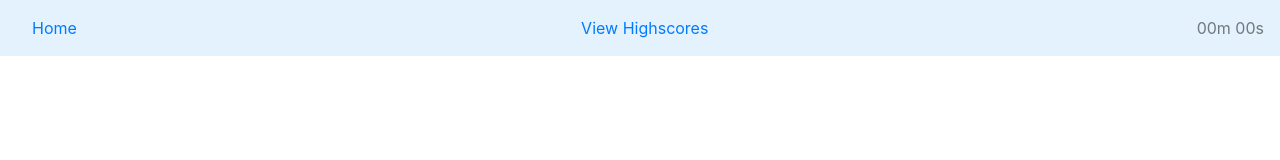
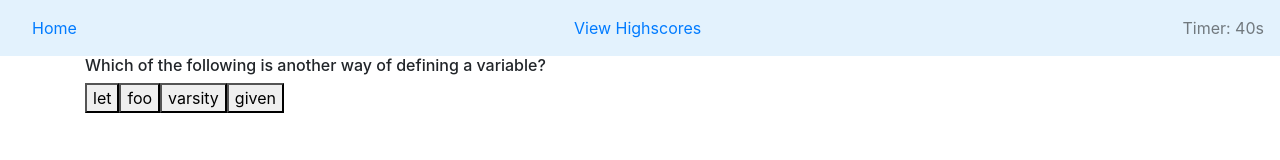
Before and after one commit to marisamark/CodeQuiz, a plain HTML site: page index.html in a window 1280 px wide. Drawn offline with nearby package versions, Linux system fonts and the light colour scheme.

Commit message:
updating javascript file

```diff
--- a/index.html
+++ b/index.html
@@ -15,18 +15,21 @@
       <div class="nav-item justify-content-start">
         <a class="nav-link" id="viewhighscores" href="#">View Highscores</a>
       </div>
-    <span class="navbar-text" id="timer" style="color-primary">
+    <span class="navbar-text" id="timer">
       Timer:
     </span>
   </div>
 </nav>
 
 <div class="container">
-
+<h6 id="question"> </h6>
+<div id ="choices">
+</div>
+<div id="alert"></div>
 </div>
 
 
-<script src="./script.js"></script>
-<script src="./questions.js"></script>
+<!-- <script src="./script.js"></script> -->
+<script src="questions.js"></script>
 </body>
 </html>
--- a/questions.js
+++ b/questions.js
@@ -1,12 +1,24 @@
+//Define variables
+var viewhighscores = document.getElementById("viewhighscores");
+var timer = document.getElementById("timer");
+var start;
+var seconds;
+var timeLeft = 45;
+var score = 0;
+var currentQuestion = 0;
+var title;
+var chocies;
+var answer;
+var alert = document.getElementById("alert");
 var questions = [
     {
-    title: "Which of the following are another way of defining a variable?",
+        title: "Which of the following is another way of defining a variable?",
         choices: ["let", "foo", "varsity", "given"],
         answer: "let"
     },
     {
         title: "What is the default value of a variable?",
-    choices: ["12","1", "undefined", "10"],
+        choices: ["12", "1", "undefined", "10"],
         answer: "undefined"
 
     },
@@ -56,3 +68,68 @@ var questions = [
         answer: "converts a JavaScript object or value to a JSON string"
     },
 ]
+//  * Score is calculated by time remaining. Answering quickly and correctly results in a higher score. Answering incorrectly results in a time penalty (for example, 15 seconds are subtracted from time remaining).
+
+function createButtons() {
+    let question = questions[currentQuestion];
+    let text1 = document.getElementById("question");
+    text1.textContent = question.title;
+    document.getElementById("choices").innerHTML = '';
+    for (let i = 0; i < question.choices.length; i++) {
+
+        let buttonchoice = document.createElement('button')
+        buttonchoice.addEventListener("click", function (event) {
+            console.log(event.target)
+            currentQuestion++;
+            if (currentQuestion === questions.length) {
+                wereDone();
+            } else {
+                console.log(event.target.textContent, question.answer);
+                console.log(alert)
+                if (event.target.textContent === question.answer) {
+                    score++;
+                    alert.innerHTML = "<p>Correct!</p>";
+                } else {
+                    score--;
+                    alert.textContent = "Wrong!";
+                    timeLeft -= 15;
+                }
+
+                createButtons();
+            }
+        })
+
+        buttonchoice.textContent = question.choices[i]
+        document.getElementById("choices").appendChild(buttonchoice)
+    }
+}
+createButtons();
+
+function wereDone() {
+}
+
+function quizorder() {
+    questions.title[i]
+}
+
+
+//create function for timer
+var timer = setInterval(
+    function prepareQuiz() {
+        // var timestart;
+
+
+        // //  * Clicking the "Start Quiz" button presents the user with a series of questions. The timer is initialized with a value and immediately begins countdown.
+        //        document.createElement("button").innerHTML
+
+
+        //Display timer on screen
+        timeLeft--;
+        document.getElementById("timer").innerHTML = "Timer: " + timeLeft + "s";
+
+        //Notfiy player that there is no time left, move onto next question, stop quiz.
+        if (timeLeft === 0) {
+            clearInterval(timer);
+            document.getElementById("timer").innerHTML = "Time's Up!";
+        }
+    }, 1000);
```
Lines whose indentation alone changed are shown as unchanged.
